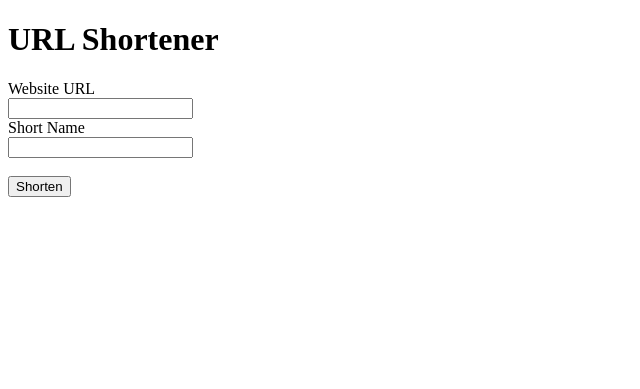
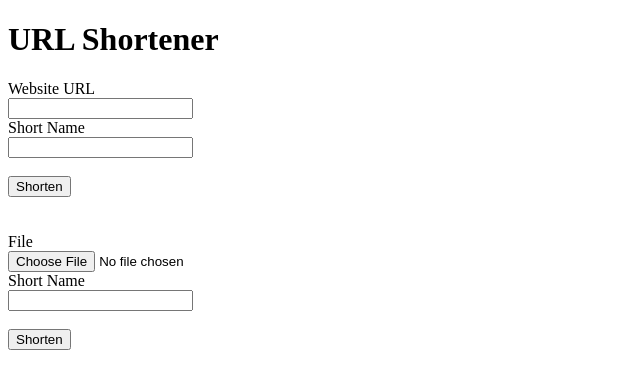
Before and after one commit to Coryf65/Python_Flask, a Flask app: page / in a window 1280 px wide. Shown: the top 389 px of the page, without its empty margins (0-640 px from the left). Run offline with Flask 2, Linux system fonts and the light colour scheme.

Commit message:
now uploading files

```diff
--- a/app.py
+++ b/app.py
@@ -2,6 +2,8 @@
 from flask import Flask, render_template, request, redirect, url_for, flash
 import json
 import os.path
+# tool to chekc if a file is safe to upload
+from werkzeug.utils import secure_filename
 
 app = Flask(__name__)
 # if in production you want to generate a very long random key
@@ -30,8 +32,17 @@ def your_url():
             flash('That shortname has already been taken, Please select another')
             return redirect(url_for('home'))
 
-        # specifying the KEY/Name = code, and Value pair
-        urls[request.form['code']] = {'url':request.form['url']}
+        # now we check if it is a file or url
+        if 'url' in request.form.keys():
+            # a url
+            urls[request.form['code']] = {'url':request.form['url']}
+        else:
+            # a file
+            f = request.files['file']
+            full_name = request.form['code'] + secure_filename(f.filename)
+            f.save('C:/Users/Cory/Documents/_Code/Python_Flask/' + full_name)
+            # now update our json file
+            urls[request.form['code']] = {'file':full_name}
 
         # saving to JSON file
         with open('urls.json', 'w') as url_file:
--- a/templates/home.html
+++ b/templates/home.html
@@ -33,4 +33,23 @@
         <input type="submit" value="Shorten" required>
     </form>
 
+    <br/><br/>
+
+    <form action="your-url" method="POST" enctype="multipart/form-data">
+        <label for="file">
+            File
+        </label>
+        <br/>
+        <input type="file" name="file" value="" required>
+        <br/>
+        <label for="code">
+            Short Name
+        </label>
+        <br/>
+        <input type="text" name="code" value="">
+
+        <br/><br/>
+        <input type="submit" value="Shorten" required>
+    </form>
+
 </body>
--- a/urls.json
+++ b/urls.json
@@ -1 +1 @@
-{"Code": {"url": "https://www.google.com/"}}
+{"Code": {"url": "https://www.google.com/"}, "rj45": {"file": "rj45RJ45-Pinout-T568B.jpg"}}
```
Also changed, not shown: rj45RJ45-Pinout-T568B.jpg (added).
